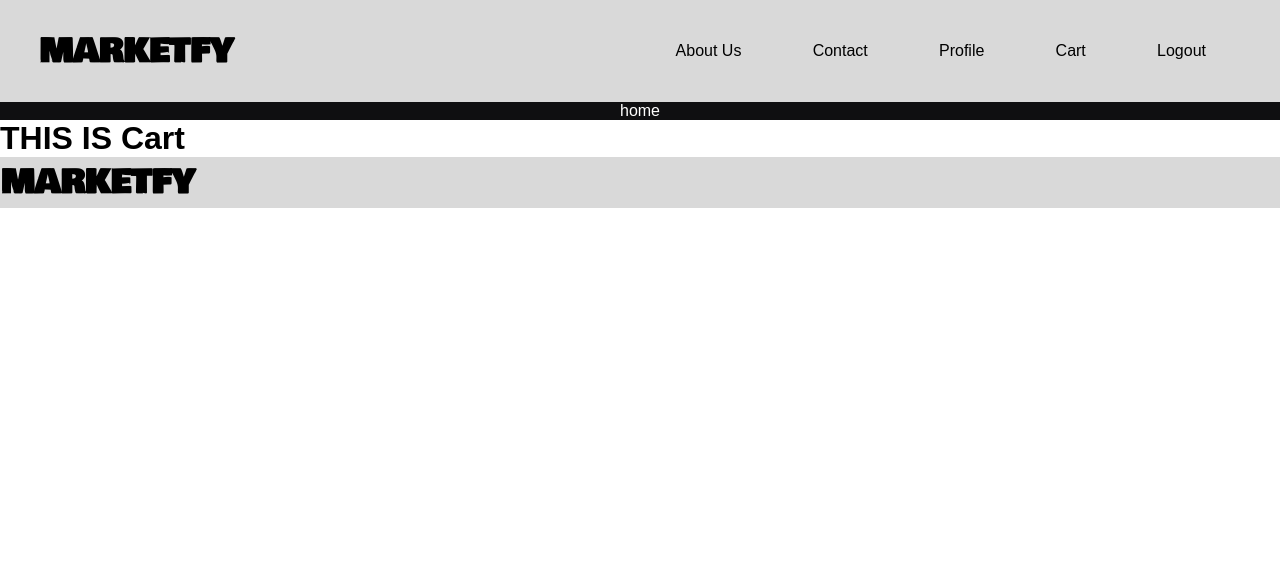
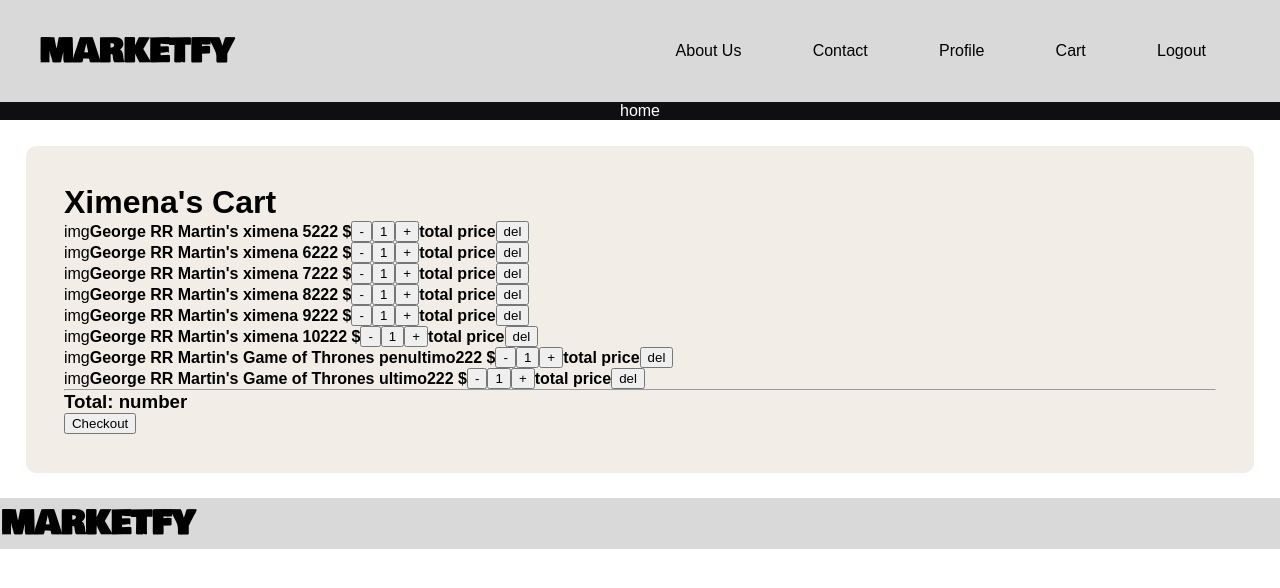
Before and after one commit to XimenaFernandezdelCCu/MyE-Commerce, a React (Create React App) app: page /cart in a window 1280 px wide. Shown: the top 588 px of the page. Built offline with nearby package versions, Linux system fonts and the light colour scheme; a web font is replaced by a local one.

Commit message:
working on cart

```diff
--- a/src/components/auth.js
+++ b/src/components/auth.js
@@ -1,7 +1,7 @@
 
 import { useSelector, useDispatch } from "react-redux";
 import { authActions } from "../store";
-import { useState, useEffect } from "react";
+import { useState } from "react";
 import { useNavigate } from 'react-router-dom';
 import SignupForm from "./small/signupForm";
 
@@ -13,8 +13,9 @@ export default function Auth({handleEmailValidation, validMail}) {
 
   // ------------redux
   const dispatch = useDispatch();
+  const auth = useSelector((state) => state.auth.auth);
+  // ------router
   const navigate = useNavigate();
-  const auth = useSelector((state) => state.auth.auth);
 
   var type = login ? "Login": "Signup";
 
--- a/src/components/cart.js
+++ b/src/components/cart.js
@@ -1,8 +1,57 @@
+import { useSelector, useDispatch } from "react-redux";
+import { cartActions } from "../store";
+
+import mockData from '../items.json';
+const someItems = mockData.splice(20);
 
 export default function Cart() {
-    return (
-      <div>
-        <h1>THIS IS Cart</h1>
+
+  // ------------redux
+  const dispatch = useDispatch();
+  const cart = useSelector((state) => state.cart);
+  const itemKey = 3;
+
+  function trial(){
+    console.log(">----------------")
+    // console.log("state: ", state)
+    console.log(cart.cartItems);
+    dispatch(cartActions.add2Cart());
+    // console.log(cart);
+    console.log("----------------<")
+  };
+  trial();
+
+
+  const name = "Ximena";
+
+  const qty = 1;
+  console.log(someItems)
+
+
+  return (
+    <div className="cart rsquare P3" >
+      <h1>{name}'s Cart</h1>
+      <div className='cartItems' >
+        {someItems.map((item)=>
+          <li className='flex' key={item.pk} >
+            <div>img</div>
+            <h4>{item.author}'s {item.title}</h4>
+            <h4>{item.price} $</h4>
+            <div>
+              <button>-</button>
+              <button>{qty}</button>
+              <button>+</button>
+
+            </div>
+            <h4>total price </h4>
+            <button>del</button>
+          </li>
+        )}
       </div>
-    );
+      <hr></hr>
+      <h3>Total: number </h3>
+      <button>Checkout</button>
+
+    </div>
+  );
   };
--- a/src/components/small/card.js
+++ b/src/components/small/card.js
@@ -1,12 +1,12 @@
 import { useState } from "react";
 import '../../images/houseofleaves.jpg'
 
-export default function Card({title,author, onClick}) {
+export default function Card({title,author, onClick, Pk}) {
     // const title = "Game of thrones";
     // const author = "George RR Martin";
 
     return (
-      <div className='card' onClick={onClick} >
+      <div className='card' onClick={onClick} id={Pk} >
         <img src="https://i.pinimg.com/564x/f2/bb/6c/f2bb6c4da29b8f45b6a1773816382972.jpg" ></img>
         <p className="title" >{title}</p>
         <p>{author}</p>
--- a/src/items.json
+++ b/src/items.json
@@ -9,7 +9,8 @@
         "status": true,
         "tags": [
             "fantasy", "fiction"
-        ]
+        ],
+        "pk": 1
     },
     {
         "title": "Game of Thrones2",
@@ -21,7 +22,8 @@
         "status": true,
         "tags": [
             "fantasy", "fiction"
-        ]
+        ],
+        "pk": 2
     },
     {
         "title": "Game of Thrones3",
@@ -33,7 +35,8 @@
         "status": true,
         "tags": [
             "fantasy", "fiction"
-        ]
+        ],
+        "pk": 3
     },
     {
         "title": "Game of Thrones4",
@@ -45,7 +48,8 @@
         "status": true,
         "tags": [
             "fantasy", "fiction"
-        ]
+        ],
+        "pk": 4
     },
     {
         "title": "Game of Thrones5",
@@ -57,7 +61,8 @@
         "status": true,
         "tags": [
             "fantasy", "fiction"
-        ]
+        ],
+        "pk": 5
     },
     {
         "title": "Game of Thrones6",
@@ -69,7 +74,8 @@
         "status": true,
         "tags": [
             "fantasy", "fiction"
-        ]
+        ],
+        "pk": 6
     },
     {
         "title": "Game of Thrones7",
@@ -81,7 +87,8 @@
         "status": true,
         "tags": [
             "fantasy", "fiction"
-        ]
+        ],
+        "pk": 7
     },
     {
         "title": "ximena1",
@@ -93,7 +100,8 @@
         "status": true,
         "tags": [
             "fantasy", "fiction"
-        ]
+        ],
+        "pk": 8
     },
     {
         "title": "una ximena2",
@@ -105,7 +113,8 @@
         "status": true,
         "tags": [
             "fantasy", "fiction"
-        ]
+        ],
+        "pk": 9
     },
     {
         "title": "cuando ximena3",
@@ -117,7 +126,8 @@
         "status": true,
         "tags": [
             "fantasy", "fiction"
-        ]
+        ],
+        "pk": 10
     },
     {
         "title": "lucas",
@@ -129,7 +139,8 @@
         "status": true,
         "tags": [
             "fantasy", "fiction"
-        ]
+        ],
+        "pk": 11
     },
     {
         "title": "ximena y lucas",
@@ -141,7 +152,8 @@
         "status": true,
         "tags": [
             "fantasy", "fiction"
-        ]
+        ],
+        "pk": 12
     },
     {
         "title": "house of leaves",
@@ -153,7 +165,8 @@
         "status": true,
         "tags": [
             "fantasy", "fiction"
-        ]
+        ],
+        "pk": 13
     },
     {
         "title": "frankenstein",
@@ -165,7 +178,8 @@
         "status": true,
         "tags": [
             "fantasy", "fiction"
-        ]
+        ],
+        "pk": 14
     },
     {
         "title": "dune",
@@ -177,7 +191,8 @@
         "status": true,
         "tags": [
             "fantasy", "fiction"
-        ]
+        ],
+        "pk": 15
     },
     {
         "title": "University Physiscs",
@@ -189,7 +204,8 @@
         "status": true,
         "tags": [
             "fantasy", "fiction"
-        ]
+        ],
+        "pk": 16
     },
     {
         "title": "The Shinning",
@@ -201,7 +217,8 @@
         "status": true,
         "tags": [
             "fantasy", "fiction"
-        ]
+        ],
+        "pk": 17
     },
     {
         "title": "Pet Sematary",
@@ -213,7 +230,8 @@
         "status": true,
         "tags": [
             "fantasy", "fiction"
-        ]
+        ],
+        "pk": 18
     },
     {
         "title": "JOrge",
@@ -225,7 +243,8 @@
         "status": true,
         "tags": [
             "fantasy", "fiction"
-        ]
+        ],
+        "pk": 19
     },
     {
         "title": "ximena4",
@@ -237,7 +256,8 @@
         "status": true,
         "tags": [
             "fantasy", "fiction"
-        ]
+        ],
+        "pk": 20
     },
     {
         "title": "ximena 5",
@@ -249,7 +269,8 @@
         "status": true,
         "tags": [
             "fantasy", "fiction"
-        ]
+        ],
+        "pk": 21
     },
     {
         "title": "ximena 6",
@@ -261,7 +282,8 @@
         "status": true,
         "tags": [
             "fantasy", "fiction"
-        ]
+        ],
+        "pk": 22
     },
     {
         "title": "ximena 7",
@@ -273,7 +295,8 @@
         "status": true,
         "tags": [
             "fantasy", "fiction"
-        ]
+        ],
+        "pk": 23
     },
     {
         "title": "ximena 8",
@@ -285,7 +308,8 @@
         "status": true,
         "tags": [
             "fantasy", "fiction"
-        ]
+        ],
+        "pk": 24
     },
     {
         "title": "ximena 9",
@@ -297,7 +321,8 @@
         "status": true,
         "tags": [
             "fantasy", "fiction"
-        ]
+        ],
+        "pk": 25
     },
     {
         "title": "ximena 10",
@@ -309,7 +334,8 @@
         "status": true,
         "tags": [
             "fantasy", "fiction"
-        ]
+        ],
+        "pk": 26
     },
     {
         "title": "Game of Thrones penultimo",
@@ -321,7 +347,8 @@
         "status": true,
         "tags": [
             "fantasy", "fiction"
-        ]
+        ],
+        "pk": 27
     },
     {
         "title": "Game of Thrones ultimo",
@@ -333,7 +360,8 @@
         "status": true,
         "tags": [
             "fantasy", "fiction"
-        ]
+        ],
+        "pk": 28
     }
 
 ]
--- a/src/style/generalStyle.css
+++ b/src/style/generalStyle.css
@@ -10,6 +10,8 @@
     --title: "Bowlby One", sans-serif;
     --text: "Mallanna", sans-serif;
     --headerGrey: #D9D9D9;
+    --orange: #cc8245;
+    --green: #8eaf67;
 }
 
 /* ---------------classes */
@@ -83,3 +85,26 @@ img{
     width:100% ;
     height: 100%;
 }
+
+.browse{
+    background: #F2EEE7;
+    margin: 2%;
+    padding: 2%;
+    border-radius: 25px;
+
+
+}
+
+.rsquare{
+    margin: 2%;
+    border-radius: 10px;
+    background: #F2EEE7;
+}
+
+.cartimg{
+    background-image: url('../images/shopping-cart.png');
+    background-repeat: no-repeat;
+    background-position: center;
+    background-size: contain;
+    opacity: 0.55;
+}
--- a/src/style/modal.css
+++ b/src/style/modal.css
@@ -18,10 +18,14 @@
     overflow: hidden;
     background-color: white;
     display: grid;
-    grid-template-rows: 7% 70% 30%;
+    grid-template-rows: 5% 95%;
 }
 
-
+.modalcontent{
+    display: grid;
+    grid-template-rows: 80% 20%;
+    /* background-color: blue; */
+}
 
 .modalinfo{
     display: grid;
@@ -31,4 +35,24 @@
 .modala{
     grid-column-start:2;
     grid-column-end: 3;
+    display: flex;
+    flex-direction: column;
+    justify-content: center;
+    align-items: center;
+
 }
+
+.modalimg{
+
+}
+
+.modalb{
+    padding: 7%;
+
+}
+
+.modalbtns{
+    display: flex;
+    align-items: center;
+    justify-content: center;
+}
--- a/src/style/switch.css
+++ b/src/style/switch.css
@@ -11,7 +11,7 @@
     cursor: pointer;
     width: 100px;
     height: 50px;
-    background: grey;
+    background: var(--orange);
     border-radius: 100px;
     position: relative;
     transition: background-color .2s;
@@ -35,7 +35,7 @@
   }
 
   .react-switch-checkbox:checked + .react-switch-label {
-    background: lightblue; /* Change background color of the label when checkbox is checked */
+    background: var(--green); /* Change background color of the label when checkbox is checked */
   }
 
   .react-switch-checkbox:checked + .react-switch-label .react-switch-button {
```
Also changed, not shown: src/components/home.js (+20 -10 lines), src/components/modal.js (+11 -8 lines), src/store/index.js (+30 -1 lines), src/images/shopping-cart.png (added), 1 other file (tests, documents, lock files or other folders).
